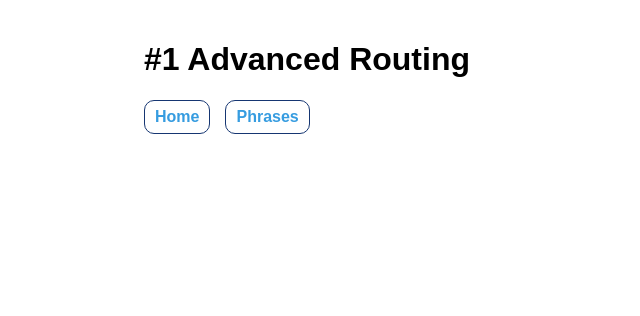
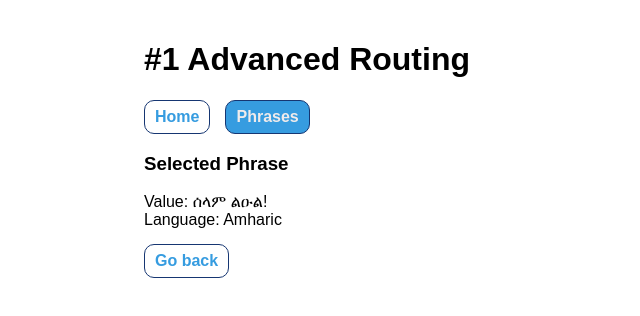
Before and after one commit to OlgaLavrishcheva/app-routing-advanced-vsc, an Angular app: page /phrases/1 in a window 1280 px wide. Before the commit this address led to /. Shown: the top 316 px of the page, without its empty margins (0-640 px from the left). Built offline with nearby package versions, Linux system fonts and the light colour scheme.

Commit message:
относительная маршрутизация

```diff
--- a/src/app/phrases/phrase-details/phrase-details.component.ts
+++ b/src/app/phrases/phrase-details/phrase-details.component.ts
@@ -24,6 +24,8 @@ export class PhraseDetailsComponent implements OnInit {
   goToPhrasesList(): void {
     const phraseID = this.phrase ? this.phrase.id : null;
 
-    this.router.navigate(['/phrases', {id: phraseID, param1: 123, param2: 'test'}]);
+    this.router.navigate(
+      ['../', {id: phraseID, param1: 123, param2: 'test'}],
+      {relativeTo: this.activatedRoute});
   }
 }
--- a/src/app/phrases/phrase-list/phrase-list.component.ts
+++ b/src/app/phrases/phrase-list/phrase-list.component.ts
@@ -25,11 +25,11 @@ export class PhraseListComponent implements OnInit {
     });
   }
 
-  onSelect(selected: Phrase): void {
-    this.router.navigate(['/phrase', selected.id]);
-  }
-
   isSelected(phrase: Phrase): boolean {
     return phrase.id === this.selectedID;
   }
+
+  onSelect(selected: Phrase): void {
+    this.router.navigate([selected.id], {relativeTo: this.activatedRoute});
+  }
 }
--- a/src/app/phrases/phrases-routing.module.ts
+++ b/src/app/phrases/phrases-routing.module.ts
@@ -5,7 +5,7 @@ import { PhraseListComponent } from './phrase-list/phrase-list.component';
 
 const routes: Routes = [
 {path: 'phrases', component: PhraseListComponent},
-{path: 'phrase/:id', component: PhraseDetailsComponent}
+{path: 'phrases/:id', component: PhraseDetailsComponent}
 ];
 
 @NgModule({
```
